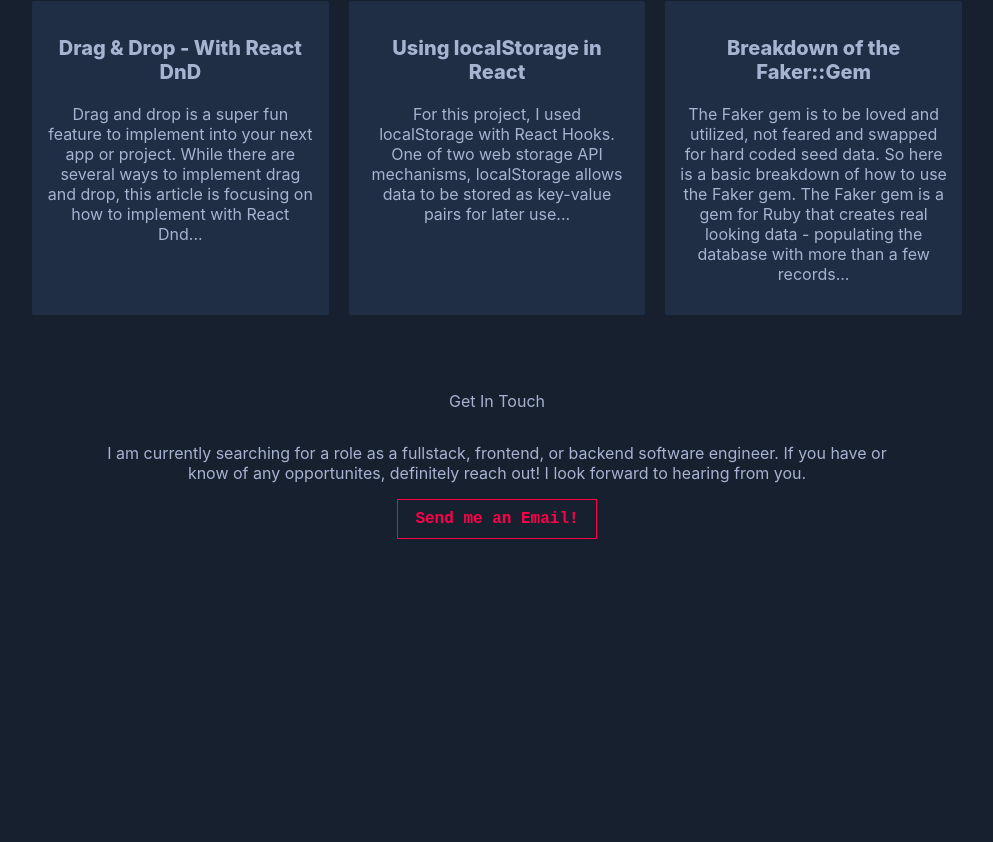
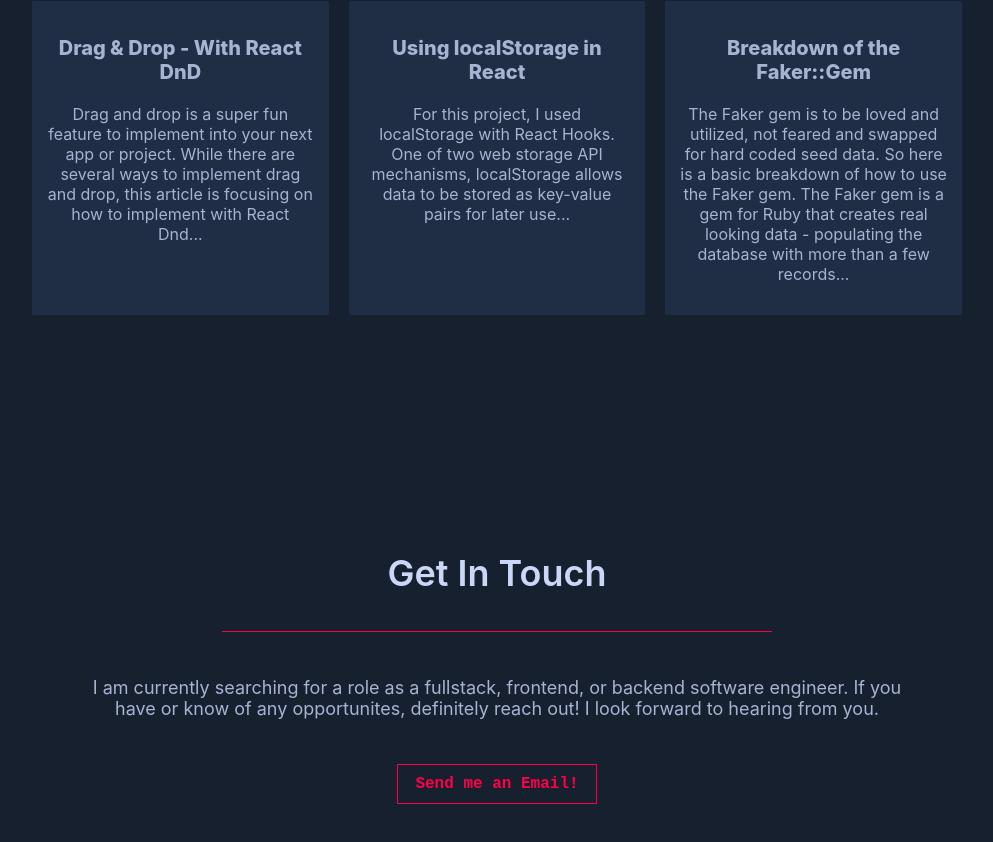
Before and after one commit to kaitlyngreve/my-portfolio-site, a React (Create React App) app: page / in a window 1280 px wide. Shown: the part 4319-5161 px from the top of the page, without its empty margins (143-1136 px from the left). Before the commit the page ends 4918 px from the top, so only its background shows below. Built offline with nearby package versions, Linux system fonts and the light colour scheme; a web font is replaced by a local one.

Commit message:
version 1 completed

```diff
--- a/src/Contact.js
+++ b/src/Contact.js
@@ -5,8 +5,9 @@ function Contact() {
         <>
             <div className="contact-container">
                 <div id='contact'></div>
-                <p className="header">Get In Touch</p>
-                <p>I am currently searching for a role as a fullstack, frontend, or backend software engineer.
+                <p className="header-3">Get In Touch</p>
+                <div className="underline"></div>
+                <p className="contact-content">I am currently searching for a role as a fullstack, frontend, or backend software engineer.
                     If you have or know of any opportunites, definitely reach out! I look forward to hearing from you.
                 </p>
                 <a className="CTA-button email-button" href='https://mail.google.com/mail/u/0/?tab=rm&ogbl#inbox?compose=CllgCJZczqwnTflPGSbRGLHdVJQzRlXxqcBwJxgrRHTsGDgxsWMkxMMNWkNCVVrLSdsjTcJVvSV' target='_blank'>
--- a/src/index.css
+++ b/src/index.css
@@ -143,8 +143,9 @@ svg:hover {
 
 .header-3 {
   color: #ccd6f6;
-  font-size: 34px;
+  font-size: 36px;
   text-align: center;
+  font-weight: 600;
 }
 
 .header-4 {
@@ -273,10 +274,21 @@ svg:hover {
 }
 
 .contact-container {
-  margin-top: 200px;
   display: flex;
   flex-direction: column;
-  margin: 60px;
+  margin: 200px 0;
+}
+
+.underline {
+  width: 550px;
+  height: 1px;
+  background-color: #ff0048;
+  margin: 0 auto;
+}
+
+.contact-content {
+  font-size: 18px;
+  margin: 45px 45px;
 }
 
 .email-button {
```
